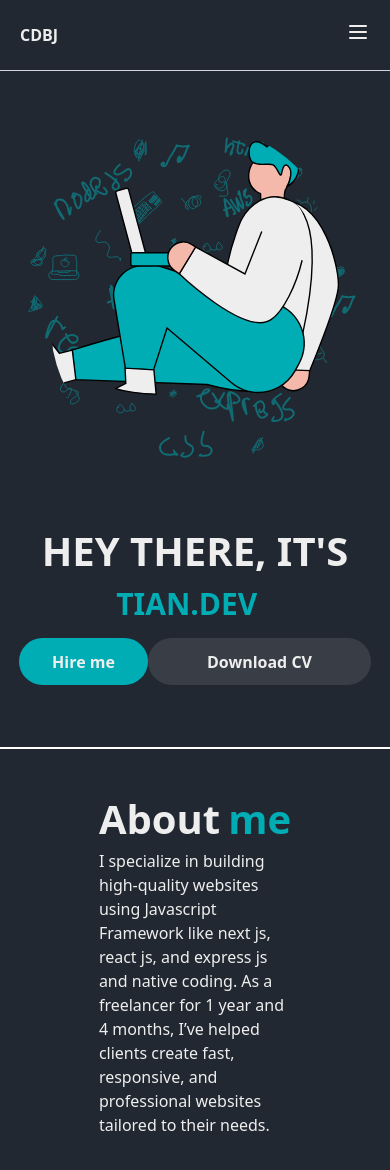
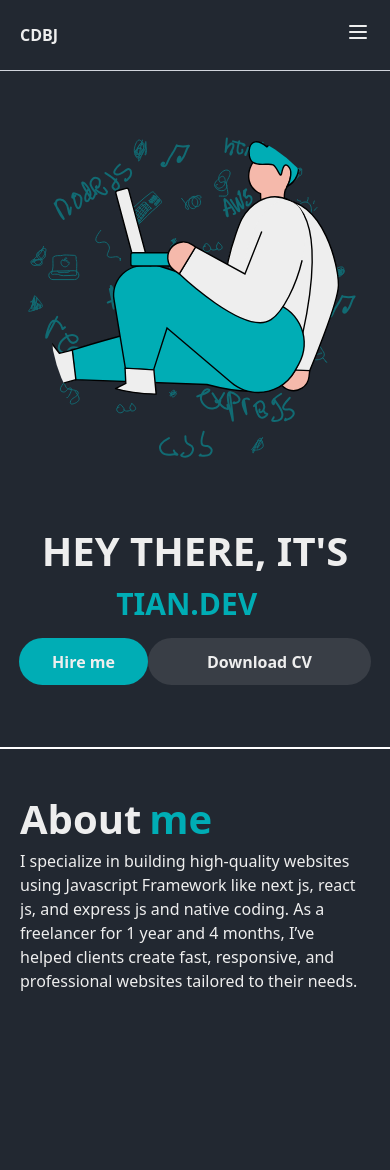
Before and after one commit to kyuremmmmz/nextjs-portfolio, a Next.js app: page / in a window 390 px wide. Shown: the top 1170 px of the page. After the commit the page ends 1033 px from the top, so only its background shows below. Built offline with nearby package versions, Linux system fonts and the light colour scheme.

Commit message:
fixed about

```diff
--- a/app/page.tsx
+++ b/app/page.tsx
@@ -1,6 +1,6 @@
 "use client";
-import About from "@/components/AboutSection/About";
-import HomeSection from "@/components/HomeSection/Home";
+import About from "@/components/Sections/About";
+import HomeSection from "@/components/Sections/Home";
 import 'aos/dist/aos.css';
 export default function Home() {
   return (
--- a/components/AboutSection/About.tsx
+++ b/components/Sections/About.tsx
@@ -6,7 +6,7 @@ function About() {
   useAOS();
   return (
       <section id='#about' className='flex flex-col py-10'>
-          <div data-aos="fade-right" className=' flex flex-col px-60 '>
+          <div data-aos="fade-right" className=' flex flex-col px-[20px] lg:px-60 '>
               <div className='flex flex-row gap-2 lg:gap-8'>
                   <h1 className="text-center md:text-start text-[40px] md:text-[96px] font-bold">About</h1>
                   <h1 className="text-center md:text-start text-[40px] text-[#00ADB5] md:text-[96px] font-bold">me</h1>
```
Also changed, not shown: components/Sections/Home.tsx (renamed from components/HomeSection/Home.tsx).
